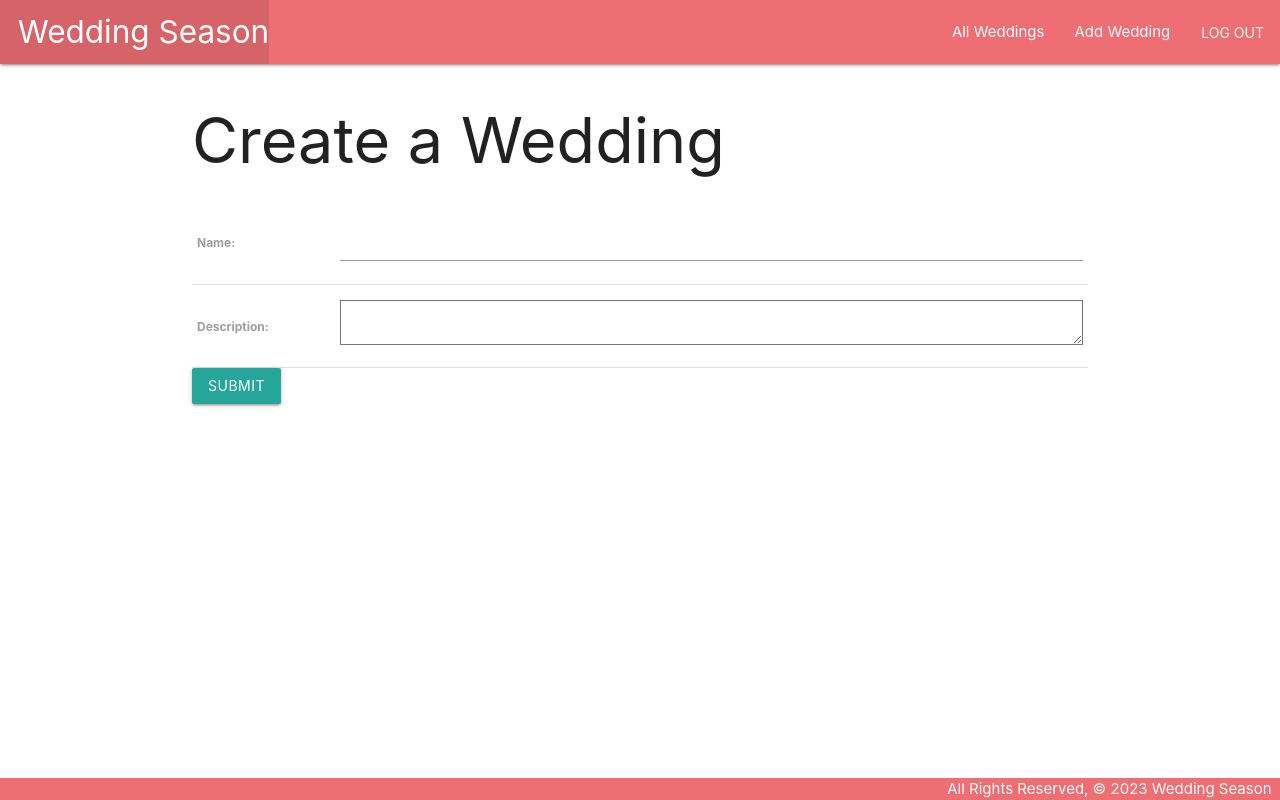
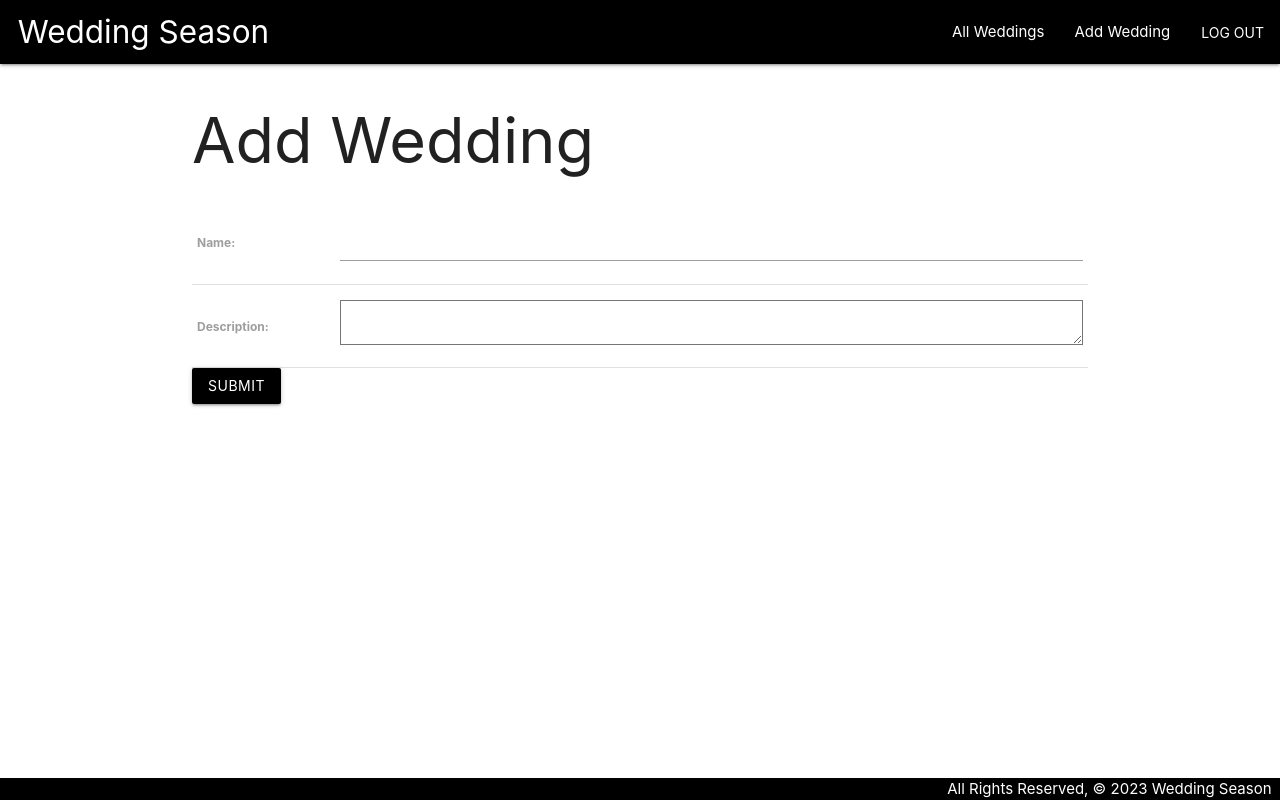
Before and after one commit to Shavvvv/wedding-season, a Django app: page /weddings/create/ in a window 1280 px wide. Run offline with Django 5.2, Linux system fonts and the light colour scheme; the visitor is signed in with stand-in values (Sample User, id 1).

Commit message:
Styling changes - black and white

```diff
--- a/main_app/static/css/style.css
+++ b/main_app/static/css/style.css
@@ -14,6 +14,10 @@ main {
 
 }
 
+#web-title {
+    /* font-family: 'Londrina Shadow', cursive; */
+}
+
 footer.page-footer {
     padding-top: 0;
     text-align: right;
--- a/main_app/templates/base.html
+++ b/main_app/templates/base.html
@@ -17,9 +17,9 @@
 <body>
   <header class="navbar-fixed">
     <nav>
-      <div class="nav-wrapper">
+      <div class="nav-wrapper black">
         <ul>
-          <li><a href="{% url 'weddings_list' %}" class="left brand-logo">&nbsp;&nbsp;Wedding Season</a></li>
+          <li><a href="{% url 'weddings_list' %}" id="web-title" class="left brand-logo">&nbsp;&nbsp;Wedding Season</a></li>
         </ul>
         <ul class="right">
           {% if user.is_authenticated %}
@@ -45,7 +45,7 @@
     {% block content %}
     {% endblock %}
   </main>
-  <footer class="page-footer">
+  <footer class="page-footer black">
     <div class="right">All Rights Reserved, &copy; 2023 Wedding Season &nbsp;</div>
   </footer>
 </body>
--- a/main_app/templates/main_app/event_confirm_delete.html
+++ b/main_app/templates/main_app/event_confirm_delete.html
@@ -7,7 +7,7 @@
 
 <form action="" method="POST">
     {% csrf_token %}
-    <button type="submit" class="btn">Delete</button>
+    <button type="submit" class="btn black">Delete</button>
     <a href="{% url 'events_detail' event.id %}">Cancel</a>
 </form>
 
--- a/main_app/templates/main_app/event_form.html
+++ b/main_app/templates/main_app/event_form.html
@@ -1,7 +1,7 @@
 {% extends 'base.html' %} {% block content %} {% if object %}
 <h1>Edit {{ event.get_type_display }}</h1>
 {% else %}
-<h1>Create an {{ event.get_type_display }}</h1>
+<h1>Add {{ event.get_type_display }}</h1>
 {% endif %}
 
 <form action="" method="POST">
@@ -9,7 +9,7 @@
   <table>
     {{ form.as_table }}
   </table>
-  <button type="submit" class="btn">Submit</button>
+  <button type="submit" class="btn black">Submit</button>
 </form>
 <script>
     document.getElementById("id_start_date_time").type="datetime-local";
--- a/main_app/templates/main_app/wedding_confirm_delete.html
+++ b/main_app/templates/main_app/wedding_confirm_delete.html
@@ -7,7 +7,7 @@
 
 <form action="" method="POST">
     {% csrf_token %}
-    <button type="submit" class="btn">Delete</button>
+    <button type="submit" class="btn black">Delete</button>
     <a href="{% url 'weddings_detail' wedding.id %}">Cancel</a>
 </form>
 
--- a/main_app/templates/main_app/wedding_form.html
+++ b/main_app/templates/main_app/wedding_form.html
@@ -6,7 +6,7 @@
 {% if object %}
 <h1>Edit {{ object.name }} </h1>
 {% else %}
-<h1>Create a Wedding</h1>
+<h1>Add Wedding</h1>
 {% endif %}
 
 
@@ -15,7 +15,7 @@
     <table>
         {{ form.as_table }}
     </table>
-    <button type="submit" class="btn">Submit</button>
+    <button type="submit" class="btn black">Submit</button>
 </form>
 
 {% endblock content %}
--- a/main_app/templates/main_app/wedding_list.html
+++ b/main_app/templates/main_app/wedding_list.html
@@ -2,7 +2,7 @@
 
 {% block content %}
 
-<h1>Weddings List View!</h1>
+<h1>Wedding List</h1>
 
 {% for wedding in wedding_list %}
 <a href="{% url 'weddings_detail' wedding.id %}">
--- a/main_app/templates/registration/login.html
+++ b/main_app/templates/registration/login.html
@@ -9,7 +9,7 @@
     {{ form.as_p }}
     <!-- automatically redirect a user that tries to access a protected route back to that route after they log in -->
     <input type="hidden" name="next" value="{{ next }}">
-    <button type="submit" class="btn">Log In</button>
+    <button type="submit" class="btn black">Log In</button>
 </form>
 
 {% endblock content %}
--- a/main_app/templates/registration/signup.html
+++ b/main_app/templates/registration/signup.html
@@ -9,7 +9,7 @@
     {% csrf_token %}
     {{ profile_form }}
     {{ user_form }}
-    <button type="submit" class="btn">Sign Up</button>
+    <button type="submit" class="btn black">Sign Up</button>
 </form>
 
 <script>
--- a/main_app/urls.py
+++ b/main_app/urls.py
@@ -17,6 +17,7 @@ urlpatterns = [
     path('events/<int:pk>/delete/', views.EventDelete.as_view(), name='events_delete'),
     path('events/<int:pk>/update/', views.EventUpdate.as_view(), name='events_update'),
     path('events/<int:event_id>/assoc_guest/<int:guest_id>', views.assoc_guest, name='assoc_guest'),
+    path('events/<int:event_id>/unassoc_guest/<int:guest_id>', views.unassoc_guest, name='unassoc_guest'),
 
     path('accounts/signup', views.signup, name='signup'),
 ]
--- a/main_app/views.py
+++ b/main_app/views.py
@@ -42,6 +42,12 @@ def add_guest(request, wedding_id):
 def assoc_guest(request, event_id, guest_id):
     event = Event.objects.get(id=event_id)
     event.guests.add(guest_id)
+    return redirect('events_detail', pk=event_id)
+
+@login_required
+def unassoc_guest(request, event_id, guest_id):
+    event = Event.objects.get(id=event_id)
+    event.guests.remove(guest_id)
     return redirect('events_detail', pk=event_id)
 
 class WeddingList(LoginRequiredMixin, ListView):
```
Also changed, not shown: main_app/templates/main_app/event_detail.html (+8 -1 lines), main_app/templates/main_app/wedding_detail.html (+4 -4 lines).
